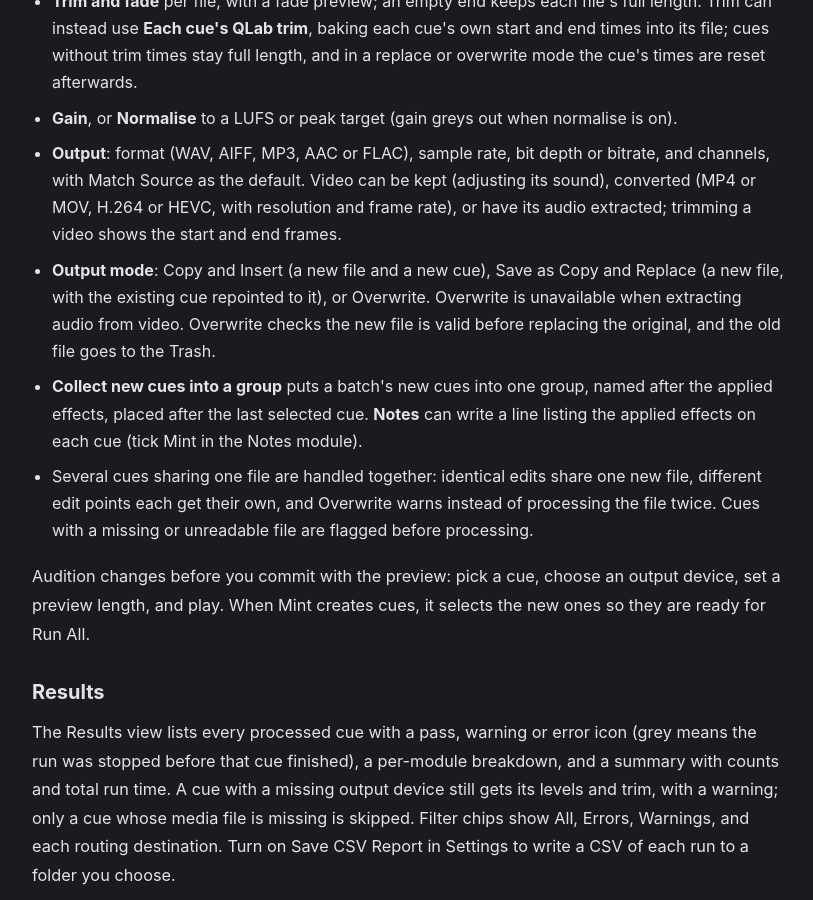
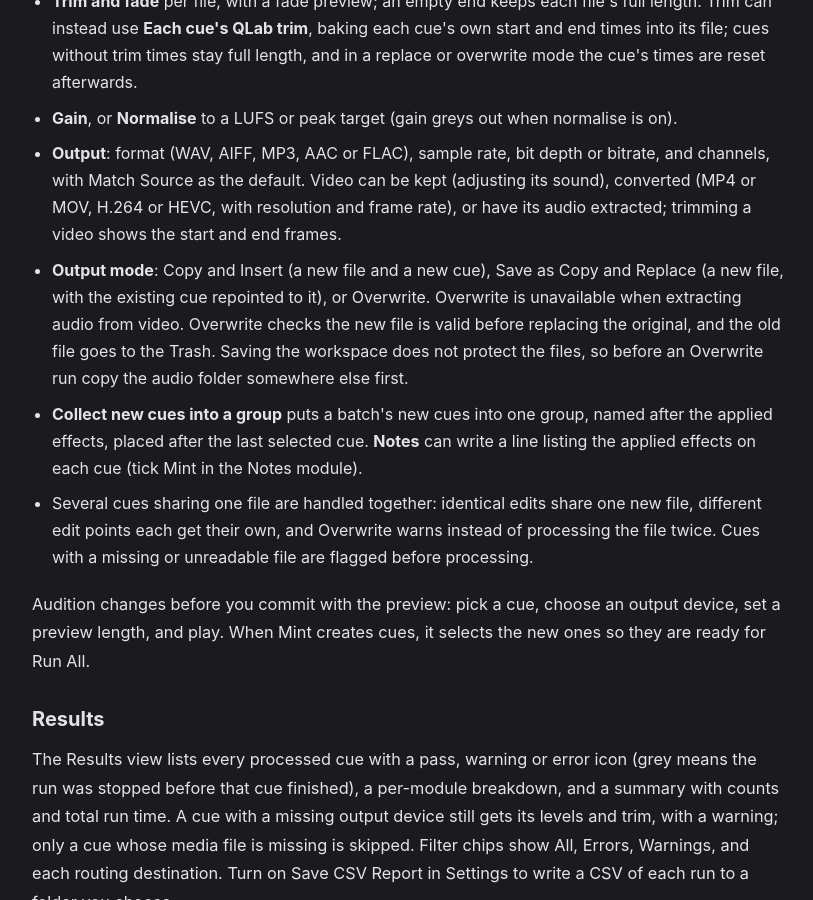
Before and after one commit to BSKapps/bskapps.github.io, a Jekyll site: the page built from articles/lab-assistant-guide/index.html, in a window 1280 px wide and 900 px high, scrolled down 5215 px. Shown: the whole window, without its empty margins (232-1045 px from the left). Built offline with Jekyll 4.4.1, drawn with Linux system fonts in a browser that asks for light colours.

Commit message:
Lab Assistant guide: Overwrite needs the audio folder copied first, saving the show does not protect files

```diff
--- a/_data/guides/lab-assistant-guide.json
+++ b/_data/guides/lab-assistant-guide.json
@@ -234,7 +234,7 @@
             "**Trim and fade** per file, with a fade preview; an empty end keeps each file's full length. Trim can instead use **Each cue's QLab trim**, baking each cue's own start and end times into its file; cues without trim times stay full length, and in a replace or overwrite mode the cue's times are reset afterwards.",
             "**Gain**, or **Normalise** to a LUFS or peak target (gain greys out when normalise is on).",
             "**Output**: format (WAV, AIFF, MP3, AAC or FLAC), sample rate, bit depth or bitrate, and channels, with Match Source as the default. Video can be kept (adjusting its sound), converted (MP4 or MOV, H.264 or HEVC, with resolution and frame rate), or have its audio extracted; trimming a video shows the start and end frames.",
-            "**Output mode**: Copy and Insert (a new file and a new cue), Save as Copy and Replace (a new file, with the existing cue repointed to it), or Overwrite. Overwrite is unavailable when extracting audio from video. Overwrite checks the new file is valid before replacing the original, and the old file goes to the Trash.",
+            "**Output mode**: Copy and Insert (a new file and a new cue), Save as Copy and Replace (a new file, with the existing cue repointed to it), or Overwrite. Overwrite is unavailable when extracting audio from video. Overwrite checks the new file is valid before replacing the original, and the old file goes to the Trash. Saving the workspace does not protect the files, so before an Overwrite run copy the audio folder somewhere else first.",
             "**Collect new cues into a group** puts a batch's new cues into one group, named after the applied effects, placed after the last selected cue. **Notes** can write a line listing the applied effects on each cue (tick Mint in the Notes module).",
             "Several cues sharing one file are handled together: identical edits share one new file, different edit points each get their own, and Overwrite warns instead of processing the file twice. Cues with a missing or unreadable file are flagged before processing."
           ]
```
